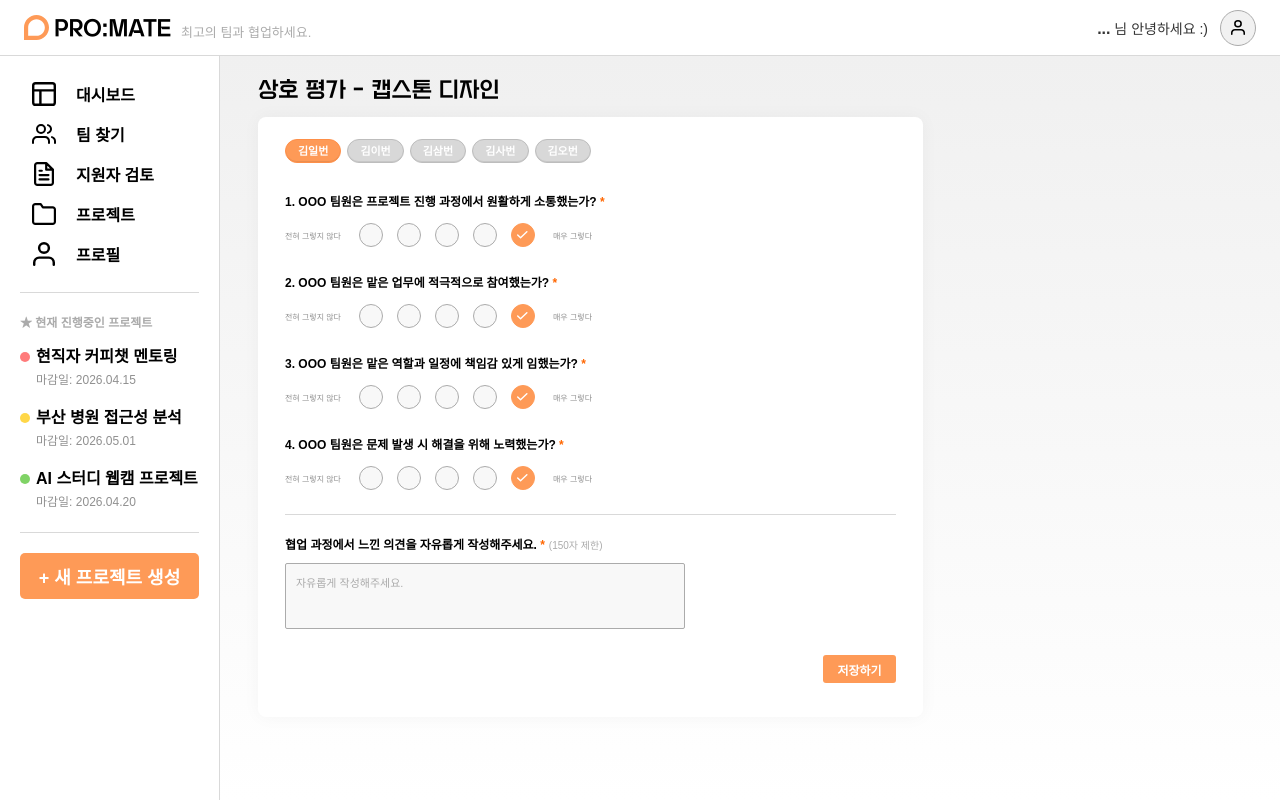
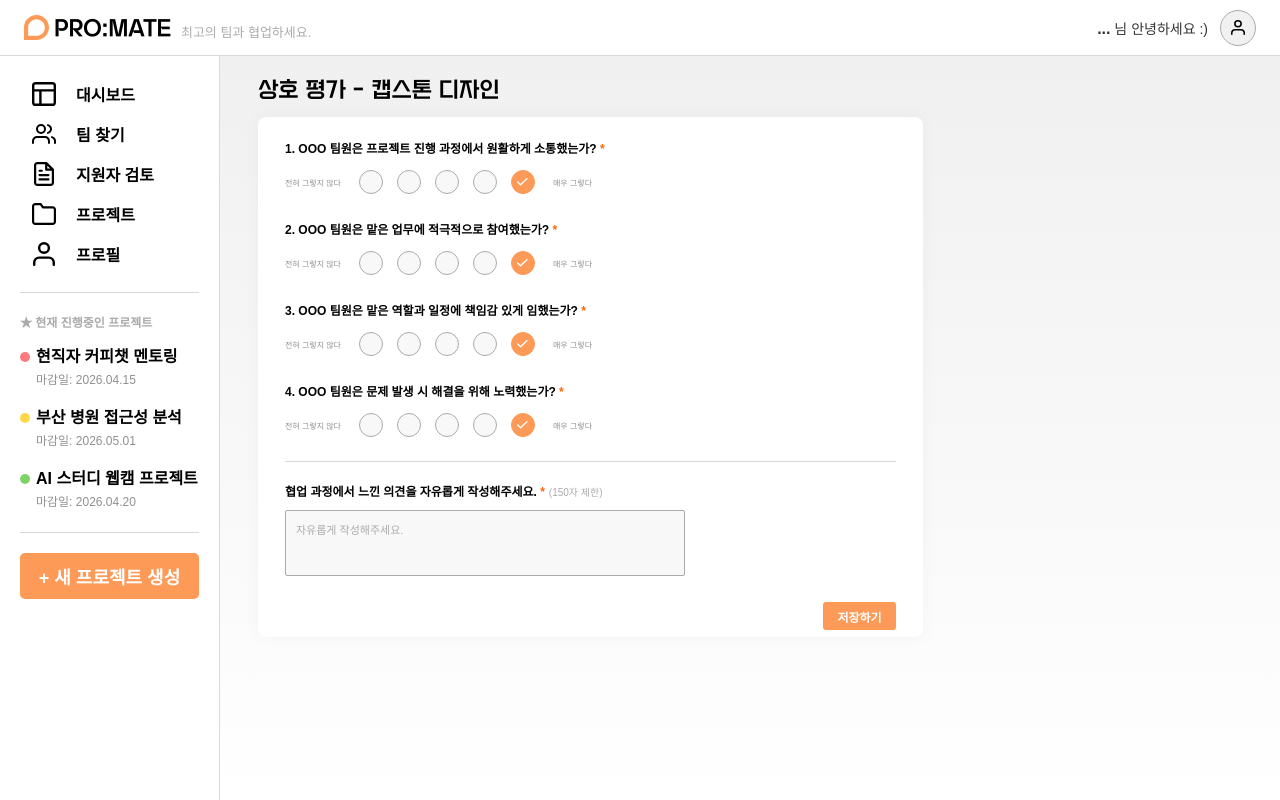
Before and after one commit to pknu-wap/promate, a React (Vite) app in the folder FE/: page /member-review in a window 1280 px wide. Built offline with nearby package versions, Linux system fonts and the light colour scheme; no server answers; a web font is replaced by a local one.

Commit message:
Revert "feat:카테고리 추가"
This reverts commit 95f3c7200cf14c292a86d7673ffc9ab200351bdb.

```diff
--- a/FE/src/App.jsx
+++ b/FE/src/App.jsx
@@ -14,7 +14,7 @@ import ProfilePage from "./pages/ProfilePage/ProfilePage.jsx";
 import FindTeamPage from "./pages/FindTeam/FindTeamPage.jsx";
 import ProjectPage from "./pages/ProjectPage/ProjectPage.jsx";
 import TeamPage from "./pages/TeamPage/TeamPage.jsx";
-import MemberReviewPage from "./pages/MemberReview/MemberReview.jsx";
+import MemberReview from "./pages/MemberReview/MemberReview.jsx";
 
 function AppLayout({ isMenuOpen, toggleMenu, closeMenu }) {
   return (
@@ -67,8 +67,8 @@ function App() {
           <Route path="/find-team" element={<FindTeamPage />} />
           <Route path="/project" element={<ProjectPage />} />
           <Route path="/project/:projectId" element={<TeamPage />} />
-          <Route path="/member-review" element={<MemberReviewPage />} />
-         {/* 12 */}
+          <Route path="/member-review" element={<MemberReview />} />
+
           <Route path="*" element={<ComingSoonPage />} />
         </Route>
       </Routes>
--- a/FE/src/pages/MemberReview/MemberReview.css
+++ b/FE/src/pages/MemberReview/MemberReview.css
@@ -18,7 +18,7 @@
 
 .member-review-card {
   width: 665px;
-  height: 600px;
+  height: 520px;
   padding: 22px 27px 18px;
   border-radius: 8px;
   background: #ffffff;
@@ -36,40 +36,6 @@
   margin: 0;
   padding: 0;
   border: 0;
-}
-
-.domain-tags {
-  display: flex;
-  flex-wrap: wrap;
-  gap: 6px;
-  margin-bottom: 2px;
-  width: 100%;
-}
-
-
-
-.domain-tags .badge {
-  min-width: 0;
-  height: 24px;
-  padding: 0 12px;
-  border-color: #bdbdbd;
-  border-radius: 999px;
-  background: #d8d8d8;
-  color: #ffffff;
-  font-size: 11px;
-  font-weight: 800;
-  line-height: 1;
-  box-shadow: inset 0 -1px 0 rgba(0, 0, 0, 0.08);
-}
-
-.domain-tags .badge--selected {
-  border-color: #fe8f48;
-  background: #fe9a57;
-}
-
-.domain-tags .badge:hover {
-  transform: none;
-  box-shadow: inset 0 -1px 0 rgba(0, 0, 0, 0.08);
 }
 
 .member-review-question legend {
--- a/FE/src/pages/MemberReview/MemberReview.jsx
+++ b/FE/src/pages/MemberReview/MemberReview.jsx
@@ -1,7 +1,6 @@
 import React, { useState } from 'react';
 import checkIcon from '../../assets/icons/checkIcon.svg';
 import './MemberReview.css';
-import Badge from "../../components/Badge/Badge.jsx";
 
 const questions = [
   'OOO 팀원은 프로젝트 진행 과정에서 원활하게 소통했는가?',
@@ -12,35 +11,14 @@ const questions = [
 
 const defaultScores = [5, 5, 5, 5];
 
-function MemberReviewPage() {
+function MemberReview() {
   const [scores, setScores] = useState(defaultScores);
   const [comment, setComment] = useState('');
 
-  // 1. 초기값을 option의 id 규격에 맞춰 "1"(김일번)로 수정합니다.
-  const [selectedDomain, setSelectedDomain] = useState("1");
-
-  const domainOptions = [
-    { id: "1", label: "김일번" },
-    { id: "2", label: "김이번" },
-    { id: "3", label: "김삼번" },
-    { id: "4", label: "김사번" },
-    { id: "5", label: "김오번" },
-  ];
-
-  // 라디오 버튼 점수 변경 핸들러
   const handleScoreChange = (questionIndex, score) => {
     setScores((prevScores) =>
       prevScores.map((prevScore, index) => (index === questionIndex ? score : prevScore))
     );
-  };
-
-
-  const handleDomainChange = (domainId) => {
-    setSelectedDomain(domainId);
-
-
-    setScores(defaultScores);
-    setComment('');
   };
 
   return (
@@ -48,21 +26,6 @@ function MemberReviewPage() {
       <h1 className="member-review-title">상호 평가 - 캡스톤 디자인</h1>
 
       <section className="member-review-card" aria-label="상호 평가 작성 폼">
-        <div className="form-field">
-
-          <div className="domain-tags">
-            {domainOptions.map((option) => (
-              <Badge
-                key={option.id}
-                selected={selectedDomain === option.id}
-                onClick={() => handleDomainChange(option.id)}
-              >
-                {option.label}
-              </Badge>
-            ))}
-          </div>
-        </div>
-
         <div className="member-review-question-list">
           {questions.map((question, questionIndex) => (
             <fieldset className="member-review-question" key={question}>
@@ -119,4 +82,4 @@ function MemberReviewPage() {
   );
 }
 
-export default MemberReviewPage;
+export default MemberReview;
```
